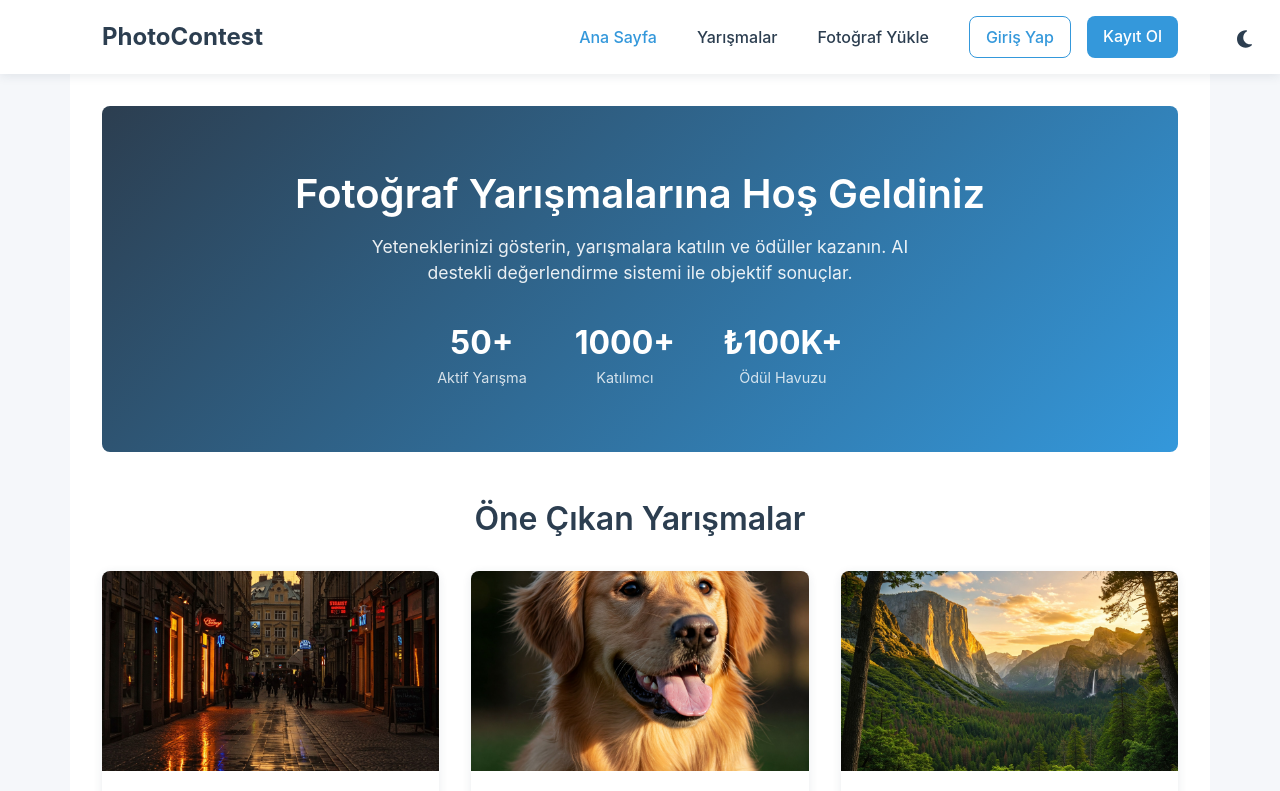
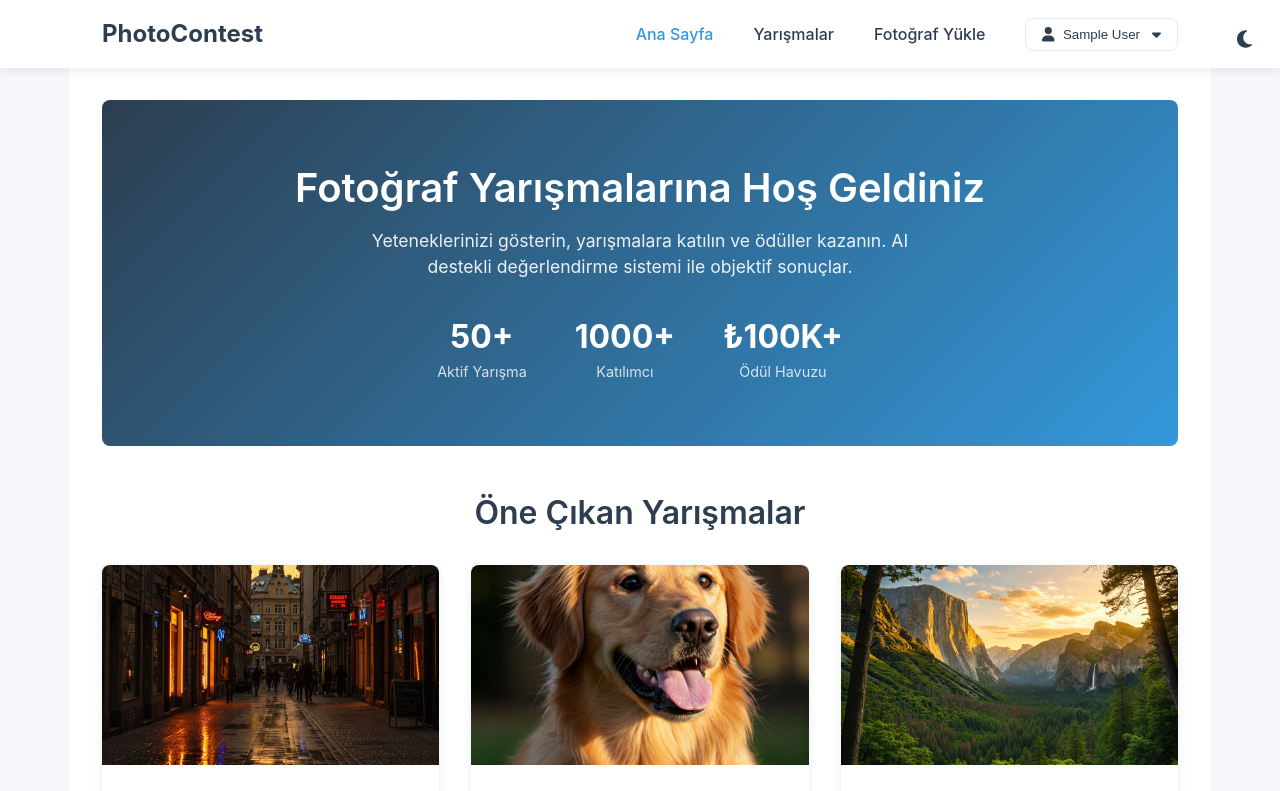
Before and after one commit to GoktugYmsk/photo_choose, a React (Create React App) app: page / in a window 1280 px wide. Shown: the top 791 px of the page. Built offline with nearby package versions, Linux system fonts and the light colour scheme; sample sign-in values are in the browser's storage.

Commit message:
simple bug fix

```diff
--- a/src/components/CustomComponent/Header/index.jsx
+++ b/src/components/CustomComponent/Header/index.jsx
@@ -1,7 +1,14 @@
 import React, { useState, useEffect } from "react";
-import { Link, useLocation } from "react-router-dom";
+import { Link, useLocation, useNavigate } from "react-router-dom";
 import { FontAwesomeIcon } from "@fortawesome/react-fontawesome";
-import { faSun, faMoon } from "@fortawesome/free-solid-svg-icons";
+import {
+  faSun,
+  faMoon,
+  faUser,
+  faSignOutAlt,
+  faCaretDown,
+} from "@fortawesome/free-solid-svg-icons";
+import { mockAuthService } from "../../services/mockAuth";
 import "./index.scss";
 
 const Header = () => {
@@ -11,7 +18,11 @@ const Header = () => {
 
     return savedTheme ? savedTheme === "dark" : false;
   });
+  const [userDropdownOpen, setUserDropdownOpen] = useState(false);
   const location = useLocation();
+  const navigate = useNavigate();
+
+  const user = JSON.parse(localStorage.getItem("user"));
 
   useEffect(() => {
     document.body.classList.remove("light-theme", "dark-theme");
@@ -27,6 +38,17 @@ const Header = () => {
     setIsDarkMode(newTheme);
     localStorage.setItem("theme", newTheme ? "dark" : "light");
   };
+
+  const handleLogout = async () => {
+    await mockAuthService.logout();
+    navigate("/auth/login");
+  };
+
+  useEffect(() => {
+    const closeDropdown = () => setUserDropdownOpen(false);
+    document.addEventListener("click", closeDropdown);
+    return () => document.removeEventListener("click", closeDropdown);
+  }, []);
 
   return (
     <header className={`header ${isDarkMode ? "dark" : "light"}`}>
@@ -74,6 +96,34 @@ const Header = () => {
               </li>
             </ul>
 
+            <div className="auth-section">
+              {user ? (
+                <div
+                  className="user-dropdown"
+                  onClick={(e) => {
+                    e.stopPropagation();
+                    setUserDropdownOpen(!userDropdownOpen);
+                  }}
+                >
+                  <button className="user-button">
+                    <FontAwesomeIcon icon={faUser} />
+                    <span>{user.name}</span>
+                    <FontAwesomeIcon icon={faCaretDown} />
+                  </button>
+                  {userDropdownOpen && (
+                    <div className="dropdown-menu">
+                      <Link to={user.role === "admin" ? "/admin" : "/profile"}>
+                        <FontAwesomeIcon icon={faUser} />
+                        Profilim
+                      </Link>
+                      <button onClick={handleLogout}>
+                        <FontAwesomeIcon icon={faSignOutAlt} />
+                        Çıkış Yap
+                      </button>
+                    </div>
+                  )}
+                </div>
+              ) : (
                 <div className="auth-buttons">
                   <Link to="/Login" className="login-btn">
                     Giriş Yap
@@ -81,6 +131,8 @@ const Header = () => {
                   <Link to="/Register" className="register-btn">
                     Kayıt Ol
                   </Link>
+                </div>
+              )}
             </div>
           </nav>
         </div>
--- a/src/components/CustomComponent/Header/index.scss
+++ b/src/components/CustomComponent/Header/index.scss
@@ -206,3 +206,119 @@
     }
   }
 }
+
+.auth-section {
+  .user-dropdown {
+    position: relative;
+
+    .user-button {
+      display: flex;
+      align-items: center;
+      gap: 0.5rem;
+      padding: 0.5rem 1rem;
+      background: none;
+      border: 1px solid theme-color("light", "border-color");
+      border-radius: $border-radius;
+      color: theme-color("light", "text-primary");
+      cursor: pointer;
+      transition: all 0.3s ease;
+
+      &:hover {
+        background-color: rgba($primary-color, 0.05);
+      }
+
+      svg {
+        font-size: 0.9rem;
+
+        &:last-child {
+          margin-left: 0.25rem;
+        }
+      }
+    }
+
+    .dropdown-menu {
+      position: absolute;
+      top: 100%;
+      right: 0;
+      margin-top: 0.5rem;
+      background-color: theme-color("light", "bg-secondary");
+      border: 1px solid theme-color("light", "border-color");
+      border-radius: $border-radius;
+      box-shadow: 0 2px 8px theme-color("light", "shadow-color");
+      min-width: 200px;
+      z-index: 1000;
+
+      a,
+      button {
+        display: flex;
+        align-items: center;
+        gap: 0.5rem;
+        width: 100%;
+        padding: 0.75rem 1rem;
+        color: theme-color("light", "text-primary");
+        text-decoration: none;
+        background: none;
+        border: none;
+        cursor: pointer;
+        transition: all 0.3s ease;
+        text-align: left;
+
+        &:hover {
+          background-color: rgba($primary-color, 0.05);
+        }
+
+        svg {
+          font-size: 1rem;
+        }
+      }
+
+      button {
+        border-top: 1px solid theme-color("light", "border-color");
+        color: $danger-color;
+
+        &:hover {
+          background-color: rgba($danger-color, 0.05);
+        }
+      }
+    }
+  }
+}
+
+// Dark theme styles
+body.dark-theme {
+  .auth-section {
+    .user-dropdown {
+      .user-button {
+        color: theme-color("dark", "text-primary");
+        border-color: theme-color("dark", "border-color");
+
+        &:hover {
+          background-color: rgba(white, 0.05);
+        }
+      }
+
+      .dropdown-menu {
+        background-color: theme-color("dark", "bg-secondary");
+        border-color: theme-color("dark", "border-color");
+        box-shadow: 0 2px 8px theme-color("dark", "shadow-color");
+
+        a,
+        button {
+          color: theme-color("dark", "text-primary");
+
+          &:hover {
+            background-color: rgba(white, 0.05);
+          }
+        }
+
+        button {
+          border-top-color: theme-color("dark", "border-color");
+
+          &:hover {
+            background-color: rgba($danger-color, 0.1);
+          }
+        }
+      }
+    }
+  }
+}
```
Also changed, not shown: src/components/CustomComponent/Header/Navbar/index.jsx (deleted, +0 -11 lines). Lines whose indentation alone changed are shown as unchanged.
